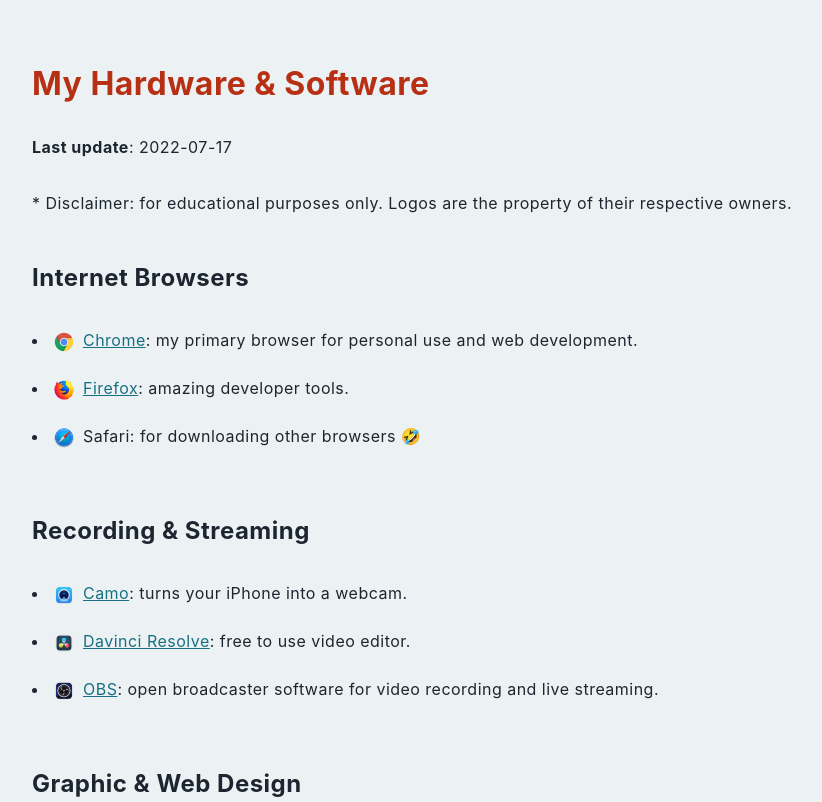
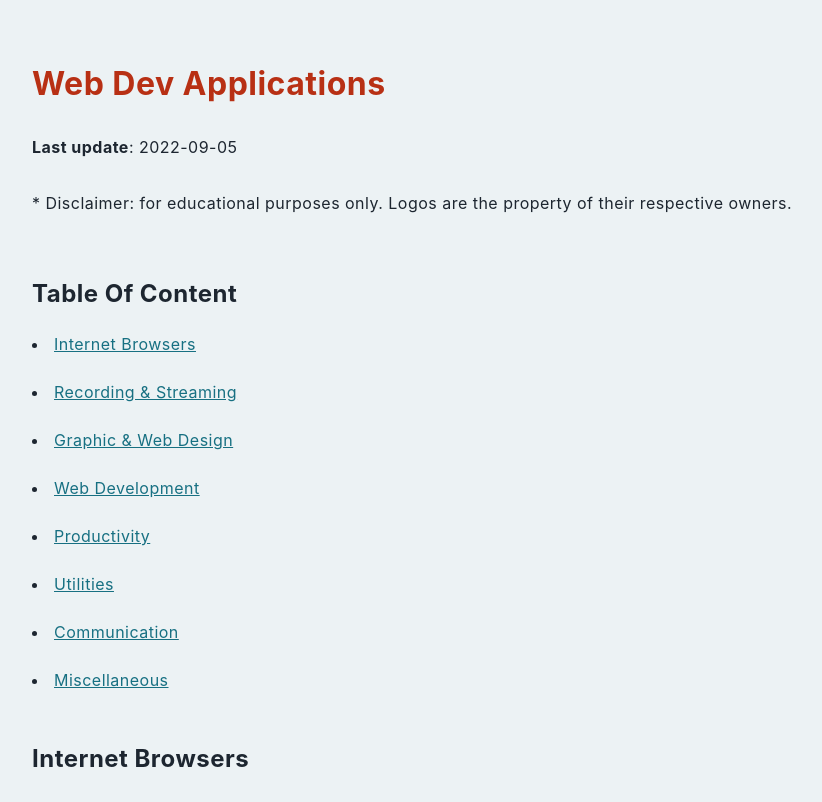
Before and after one commit to karamfd/uses, a plain HTML site: page index.html in a window 1280 px wide. Shown: the top 802 px of the page, without its empty margins (96-918 px from the left). Drawn offline with Linux system fonts and the light colour scheme.

Commit message:
Updated content

```diff
--- a/index.html
+++ b/index.html
@@ -10,11 +10,11 @@
   <body>
     <header>
       <h1>
-        <a href="index.html">my hardware &amp; software</a>
+        <a href="index.html">Web Dev Applications</a>
       </h1>
 
       <p class="update">
-        <strong>Last update</strong>: 2022-07-17
+        <strong>Last update</strong>: 2022-09-05
       </p>
 
       <p>
@@ -23,11 +23,39 @@
       </p>
     </header>
 
+    <nav>
+      <h2>table of content</h2>
+      <ul>
+        <li>
+          <a href="#browsers">internet browsers</a>
+        </li>
+        <li>
+          <a href="#streaming">recording &amp; streaming</a>
+        </li>
+        <li>
+          <a href="#design">graphic &amp; web design</a>
+        </li>
+        <li>
+          <a href="#dev">web development</a>
+        </li>
+        <li>
+          <a href="#productivity">productivity</a>
+        </li>
+        <li>
+          <a href="#utilities">utilities</a>
+        </li>
+        <li>
+          <a href="#communication">communication</a>
+        </li>
+        <li>
+          <a href="#miscellaneous">miscellaneous</a>
+        </li>
+      </ul>
+    </nav>
+
     <!-- Internet Browsers -->
     <section>
-      <h2>
-        <a href="#browsers" id="browsers">internet browsers</a>
-      </h2>
+      <h2 id="browsers">internet browsers</h2>
 
       <ul>
         <li>
@@ -51,9 +79,7 @@
 
     <!-- Recording & Streaming -->
     <section>
-      <h2>
-        <a href="#streaming" id="streaming">Recording &amp; Streaming</a>
-      </h2>
+      <h2 id="streaming">Recording &amp; Streaming</h2>
 
       <ul>
         <li>
@@ -80,9 +106,7 @@
 
     <!-- Graphic & Web Design -->
     <section>
-      <h2>
-        <a href="#design" id="design">Graphic &amp; Web Design</a>
-      </h2>
+      <h2 id="design">Graphic &amp; Web Design</h2>
 
       <ul>
         <li>
@@ -132,9 +156,7 @@
 
     <!-- Web Development -->
     <section>
-      <h2>
-        <a href="#dev" id="dev">web development</a>
-      </h2>
+      <h2 id="dev">web development</h2>
 
       <ul>
         <li>
@@ -229,9 +251,7 @@
 
     <!-- Productivity -->
     <section>
-      <h2>
-        <a href="#productivity" id="productivity">productivity</a>
-      </h2>
+      <h2 id="productivity">productivity</h2>
 
       <ul>
         <li>
@@ -264,9 +284,7 @@
 
     <!-- Utilities -->
     <section>
-      <h2>
-        <a href="#utilities" id="utilities">utilities</a>
-      </h2>
+      <h2 id="utilities">utilities</h2>
 
       <ul>
         <li>
@@ -310,11 +328,9 @@
       </ul>
     </section>
 
-    <!-- Chat -->
+    <!-- Communication -->
     <section>
-      <h2>
-        <a href="#chat" id="chat">chat</a>
-      </h2>
+      <h2 id="communication">communication</h2>
 
       <ul>
         <li>
@@ -340,9 +356,7 @@
 
     <!-- Miscellaneous -->
     <section>
-      <h2>
-        <a href="#miscellaneous" id="miscellaneous">miscellaneous</a>
-      </h2>
+      <h2 id="miscellaneous">miscellaneous</h2>
       <ul>
         <li>
           <img src="img/adobe-reader.png" alt="" class="icon" />
@@ -388,9 +402,9 @@
         </li>
 
         <li>
-          <img src="img/music.png" alt="" class="icon" />
-          <a href="https://www.apple.com/ca/apple-music" target="_blank" rel="noopener noreferrer">
-            apple music</a>: streaming music for work or pleasure.
+          <img src="img/spotify.png" alt="" class="icon" />
+          <a href="https://open.spotify.com" target="_blank" rel="noopener noreferrer">
+            spotify</a>: streaming music for work or pleasure.
         </li>
       </ul>
     </section>
```
